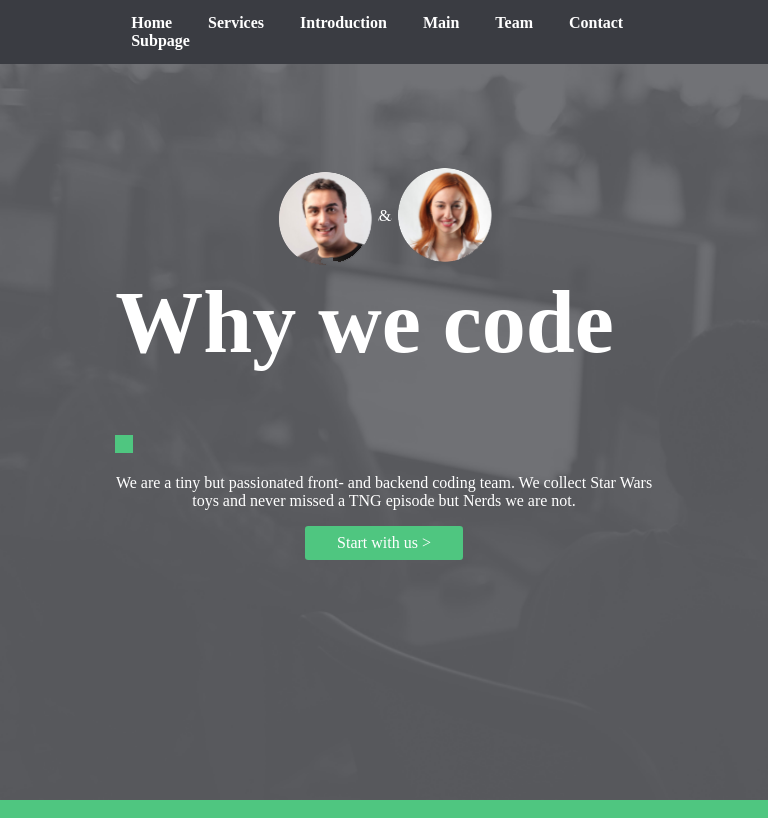
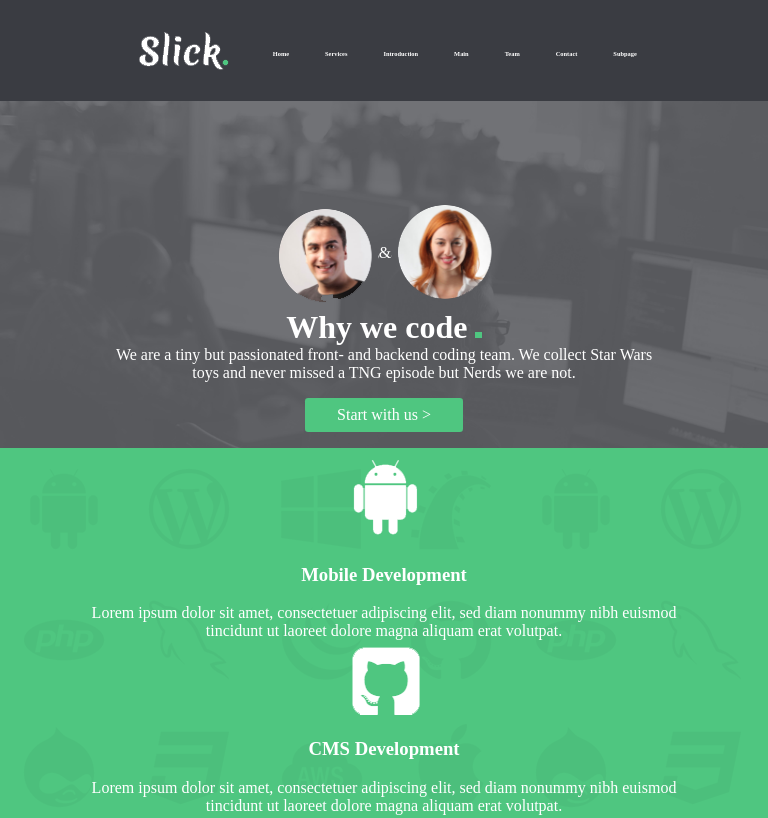
Before and after one commit to mervegumuskaya/slick.com, a plain HTML site: page index.html in a window 768 px wide. Shown: the top 818 px of the page. Drawn offline with Linux system fonts and the light colour scheme.

Commit message:
logo added

```diff
--- a/style.css
+++ b/style.css
@@ -26,7 +26,7 @@ header ul li{
     display: inline;
     padding: 0 1em;
 }
-header   a{
+header a{
     text-decoration: none;
     text-transform: capitalize;
     color: white;
@@ -112,6 +112,47 @@ section#android div{
 section#android div h3{
     padding: 1em 0;
 }
+
+@media screen and (min-width: 768px) and (max-width: 1050px){
+    section#slider{
+        height: fit-content;
+        padding-bottom: 1em;
+
+    }
+    header a{
+        font-size: 0.7em;
+    }
+    section#slider h1{
+        font-size: 3em;
+    }
+    section#android{
+        height: fit-content;
+    }
+}
+
+@media screen and (max-width: 768px){
+    header{
+        height: fit-content;
+
+    }
+    section#slider{
+        height: fit-content;
+        padding-bottom: 1em;
+
+    }
+    header a{
+        font-size: 0.4em;
+    }
+    section#slider h1{
+        font-size: 2em;
+    }
+    section#android{
+        height: fit-content;
+        flex-direction: column;
+    }
+}
+
+
 /* MERVE'S CODE*/
 
 /* ANIL'S CODE */
```
Also changed, not shown: img/logo.png (added).
